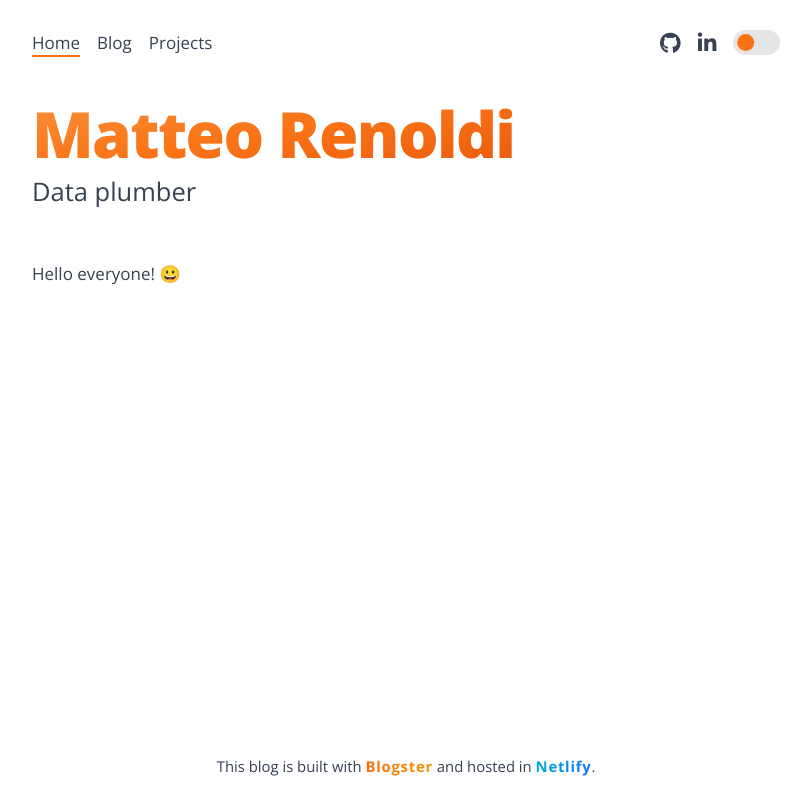
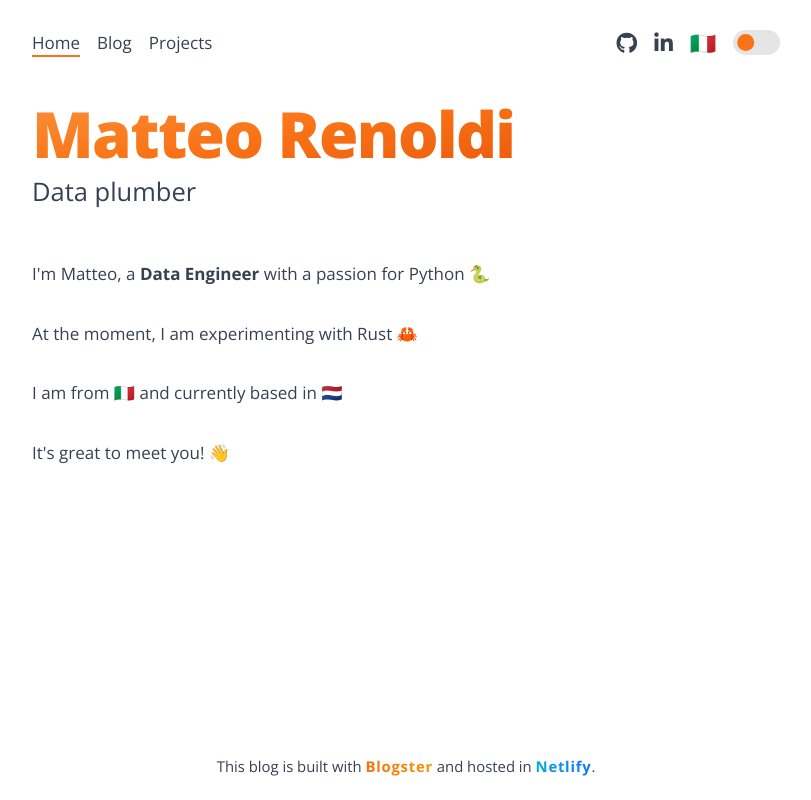
Before and after one commit to mattcristal/zeno, an Astro site: page / in a window 1280 px wide. Shown: the whole page, without its empty margins (234-1045 px from the left). Built offline with nearby package versions, Linux system fonts and the light colour scheme; Astro itself is replaced by a stand-in of ours.

Commit message:
feat: better intro

```diff
--- a/src/components/AboutTheTheme.astro
+++ b/src/components/AboutTheTheme.astro
@@ -4,7 +4,19 @@
 
 
 <div>
-  <p>
-    Hello everyone! &#128512;
-  </p>
+
+  <p>I'm Matteo, a <strong>Data Engineer</strong> with a passion for Python 🐍</p>
+
+  <br>
+
+  <p>At the moment, I am experimenting with Rust 🦀</p>
+
+  <br>
+
+  <p>I am from 🇮🇹 and currently based in 🇳🇱</p>
+
+  <br>
+
+  <p>It's great to meet you! 👋</p>
+
 </div>
--- a/src/components/Header.astro
+++ b/src/components/Header.astro
@@ -22,6 +22,8 @@ import DarkModeToggle from "./DarkModeToggle.astro";
   <div
     class="max-[375px]:hidden justify-self-end py-2 flex items-center content-center text-text-bold"
   >
+
+<!-- GitHub link -->
   <a
   class="unset text-xl ml-4 hover:text-text-link"
   href="https://github.com/mattcristal"
@@ -32,6 +34,8 @@ import DarkModeToggle from "./DarkModeToggle.astro";
     title="Matteo on GitHub"></i>
   <span class="fa-sr-only">Matteo on GitHub</span>
 </a>
+
+<!-- LinkedIn link -->
 <a
   class="unset text-xl ml-4 hover:text-text-link"
   href="https://www.linkedin.com/in/matteorenoldi/"
@@ -42,6 +46,14 @@ import DarkModeToggle from "./DarkModeToggle.astro";
     title="Matteo on LinkedIn"></i>
   <span class="fa-sr-only">Matteo on LinkedIn</span>
 </a>
+
+<!-- Italian Flag Emoji for Language Switching -->
+<span
+  class="cursor-pointer text-xl ml-4 hover:text-text-link"
+  title="Switch to Italian"
+  >
+  🇮🇹
+</span>
   </div>
   <DarkModeToggle />
 </header>
```
